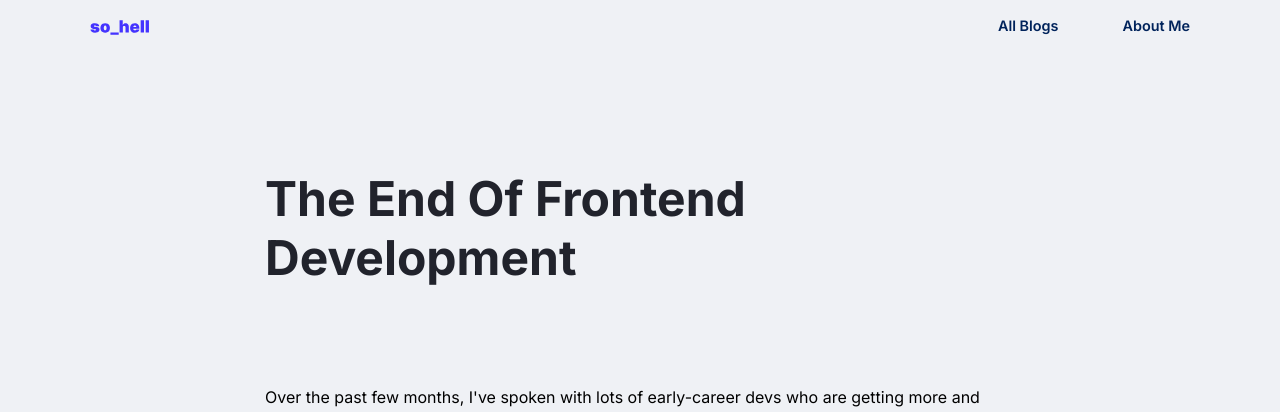
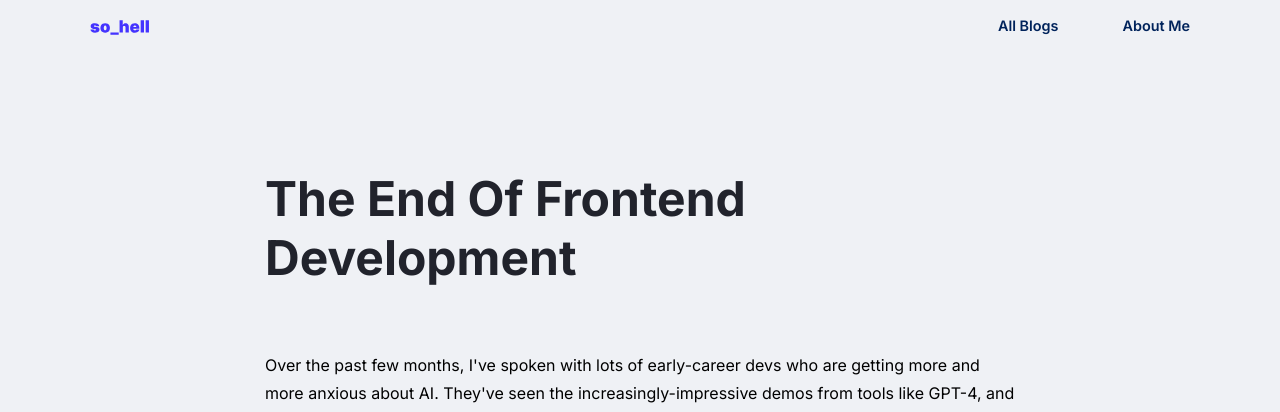
Before and after one commit to noobCode-69/personal-blogging, a Next.js app: page /blog/1 in a window 1280 px wide. Shown: the top 412 px of the page. Built offline with nearby package versions, Linux system fonts and the light colour scheme.

Commit message:
minor changes

```diff
--- a/styles/Blog.module.css
+++ b/styles/Blog.module.css
@@ -8,7 +8,7 @@
 }
 
 .blog-container h1 {
-  padding: 0 0 5rem 0;
+  padding: 0 0 3rem 0;
   font-size: 3rem;
 }
 
```
